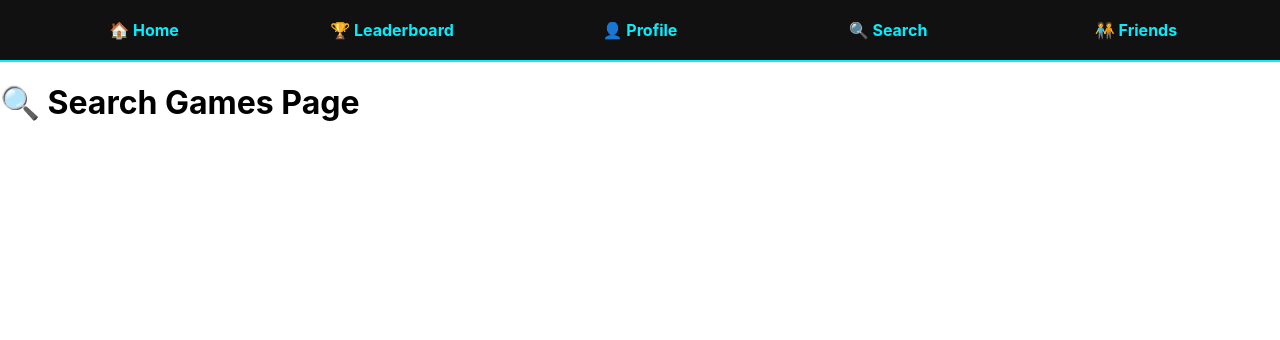
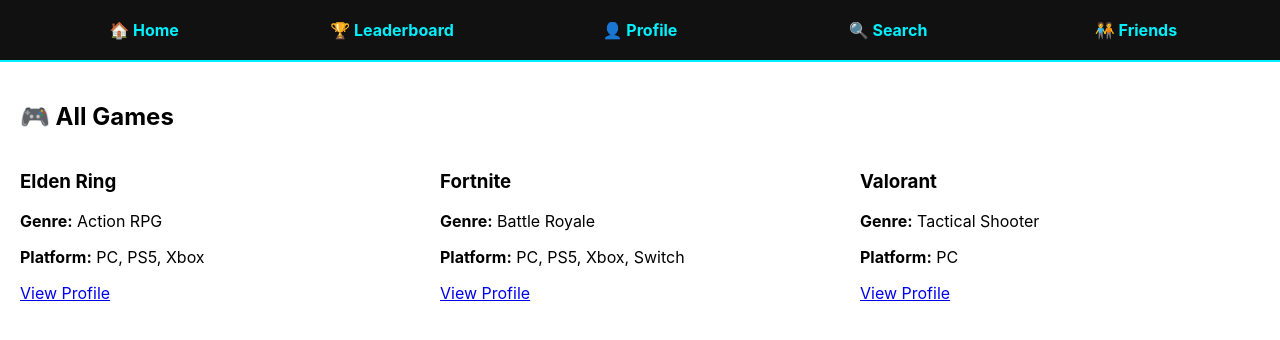
Before and after one commit to jbir10/Learn-React, a React (Create React App) app in the folder final-tutorial/: page /search in a window 1280 px wide. Shown: the top 340 px of the page. Built offline with nearby package versions, Linux system fonts and the light colour scheme.

Commit message:
Add Game Profile viewer with dynamic routing

```diff
--- a/final-tutorial/src/App.css
+++ b/final-tutorial/src/App.css
@@ -7,11 +7,12 @@
   pointer-events: none;
 }
 
-@media (prefers-reduced-motion: no-preference) {
-  .App-logo {
-    animation: App-logo-spin infinite 20s linear;
-  }
+.card-list {
+  display: grid;
+  grid-template-columns: repeat(auto-fit, minmax(250px, 1fr));
+  gap: 20px;
 }
+
 
 .App-header {
   background-color: #282c34;
--- a/final-tutorial/src/App.js
+++ b/final-tutorial/src/App.js
@@ -1,4 +1,5 @@
 import React from 'react';
+import './App.css';
 import { BrowserRouter as Router, Routes, Route, Navigate } from 'react-router-dom';
 import Navbar from './components/Navbar';
 import Home from './pages/Home';
@@ -6,6 +7,7 @@
 import Profile from './pages/Profile';
 import Search from './pages/Search';
 import Friends from './pages/Friends';
+import GameProfile from './pages/GameProfile';
 
 function App() {
   return (
@@ -18,6 +20,7 @@
         <Route path="/search" element={<Search />} />
         <Route path="/friends" element={<Friends />} />
         <Route path="*" element={<Navigate to="/" />} />
+        <Route path="/games/:id" element={<GameProfile />} />
       </Routes>
     </Router>
   );
--- /dev/null
+++ b/final-tutorial/src/data/games.js
@@ -0,0 +1,25 @@
+const games = [
+  {
+    id: '1',
+    title: 'Elden Ring',
+    genre: 'Action RPG',
+    platform: 'PC, PS5, Xbox',
+    description: 'An epic dark fantasy RPG by FromSoftware.',
+  },
+  {
+    id: '2',
+    title: 'Fortnite',
+    genre: 'Battle Royale',
+    platform: 'PC, PS5, Xbox, Switch',
+    description: 'A fast-paced battle royale game with building mechanics.',
+  },
+  {
+    id: '3',
+    title: 'Valorant',
+    genre: 'Tactical Shooter',
+    platform: 'PC',
+    description: 'A precise, team-based tactical shooter by Riot Games.',
+  },
+];
+
+export default games;
--- /dev/null
+++ b/final-tutorial/src/pages/GameProfile.js
@@ -0,0 +1,22 @@
+import React from 'react';
+import { useParams, Link } from 'react-router-dom';
+import games from '../data/games';
+
+const GameProfile = () => {
+  const { id } = useParams();
+  const game = games.find(g => g.id === id);
+
+  if (!game) return <p>Game not found.</p>;
+
+  return (
+    <div className="page">
+      <h2>{game.title}</h2>
+      <p><strong>Genre:</strong> {game.genre}</p>
+      <p><strong>Platform:</strong> {game.platform}</p>
+      <p><strong>Description:</strong> {game.description}</p>
+      <Link to="/search">← Back to Games</Link>
+    </div>
+  );
+};
+
+export default GameProfile;
--- a/final-tutorial/src/pages/Search.js
+++ b/final-tutorial/src/pages/Search.js
@@ -1,3 +1,23 @@
 import React from 'react';
-const Search = () => <h1>🔍 Search Games Page</h1>;
+import { Link } from 'react-router-dom';
+import games from '../data/games';
+
+const Search = () => {
+  return (
+    <div className="page">
+      <h2>🎮 All Games</h2>
+      <div className="card-list">
+        {games.map((game) => (
+          <div className="card" key={game.id}>
+            <h3>{game.title}</h3>
+            <p><strong>Genre:</strong> {game.genre}</p>
+            <p><strong>Platform:</strong> {game.platform}</p>
+            <Link to={`/games/${game.id}`}>View Profile</Link>
+          </div>
+        ))}
+      </div>
+    </div>
+  );
+};
+
 export default Search;
```
